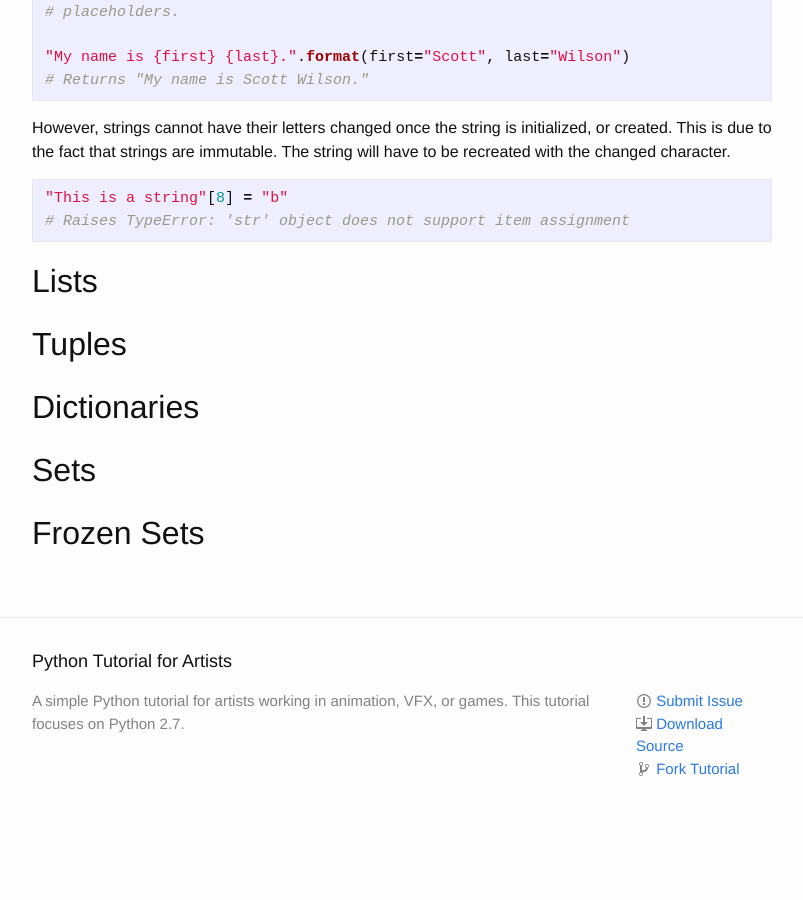
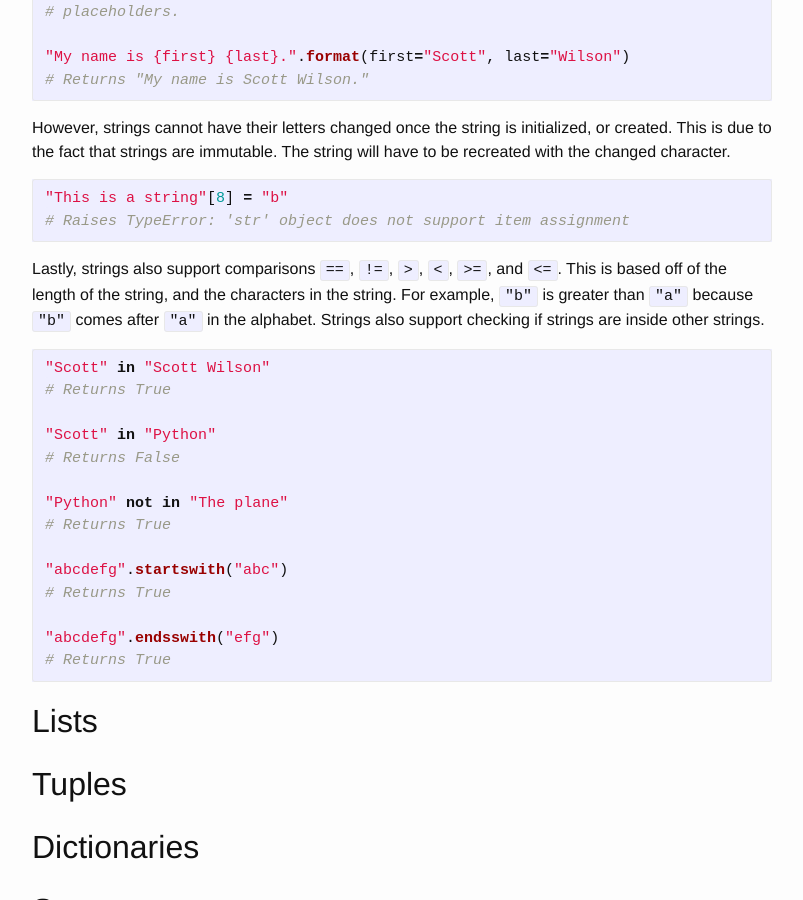
Before and after one commit to scott-wilson/python-tutorial, a Jekyll site: the page built from _posts/python/2015-11-21-types.md, in a window 1280 px wide and 900 px high, scrolled down 8364 px. Shown: the whole window, without its empty margins (238-1041 px from the left). Built offline with Jekyll 4.4.1, drawn with Linux system fonts in a browser that asks for light colours; Markdown is read by kramdown in place of the engine named in the settings; before the commit the page ends 9204 px from its top, so only the background shows below that.

Commit message:
Added section on comparing strings and their contents.

````diff
--- a/_posts/python/2015-11-21-types.md
+++ b/_posts/python/2015-11-21-types.md
@@ -365,6 +365,25 @@ However, strings cannot have their letters changed once the string is initialize
 # Raises TypeError: 'str' object does not support item assignment
 ```
 
+Lastly, strings also support comparisons `==`, `!=`, `>`, `<`, `>=`, and `<=`. This is based off of the length of the string, and the characters in the string. For example, `"b"` is greater than `"a"` because `"b"` comes after `"a"` in the alphabet. Strings also support checking if strings are inside other strings.
+
+```python
+"Scott" in "Scott Wilson"
+# Returns True
+
+"Scott" in "Python"
+# Returns False
+
+"Python" not in "The plane"
+# Returns True
+
+"abcdefg".startswith("abc")
+# Returns True
+
+"abcdefg".endsswith("efg")
+# Returns True
+```
+
 Lists
 -----
 
````
